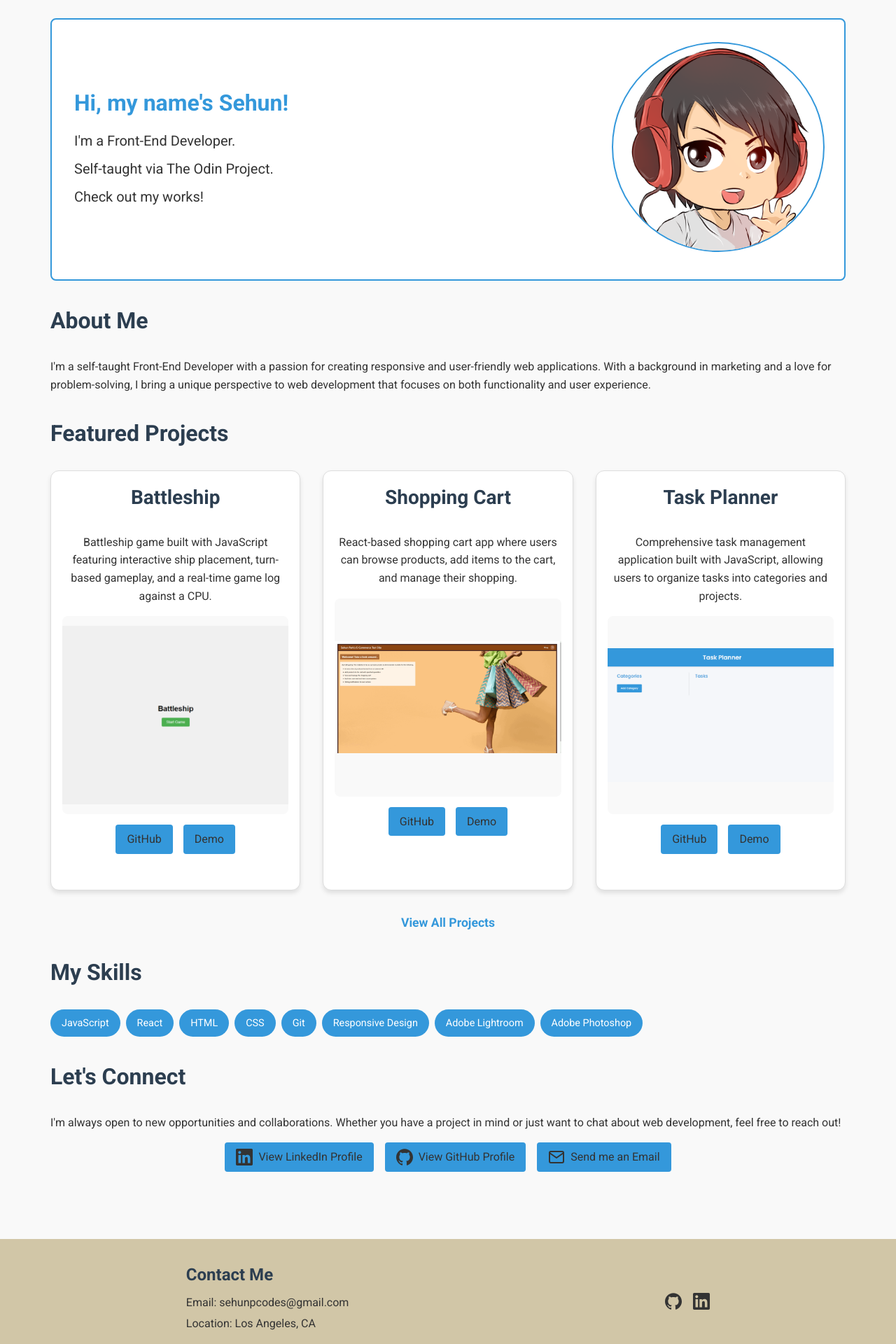
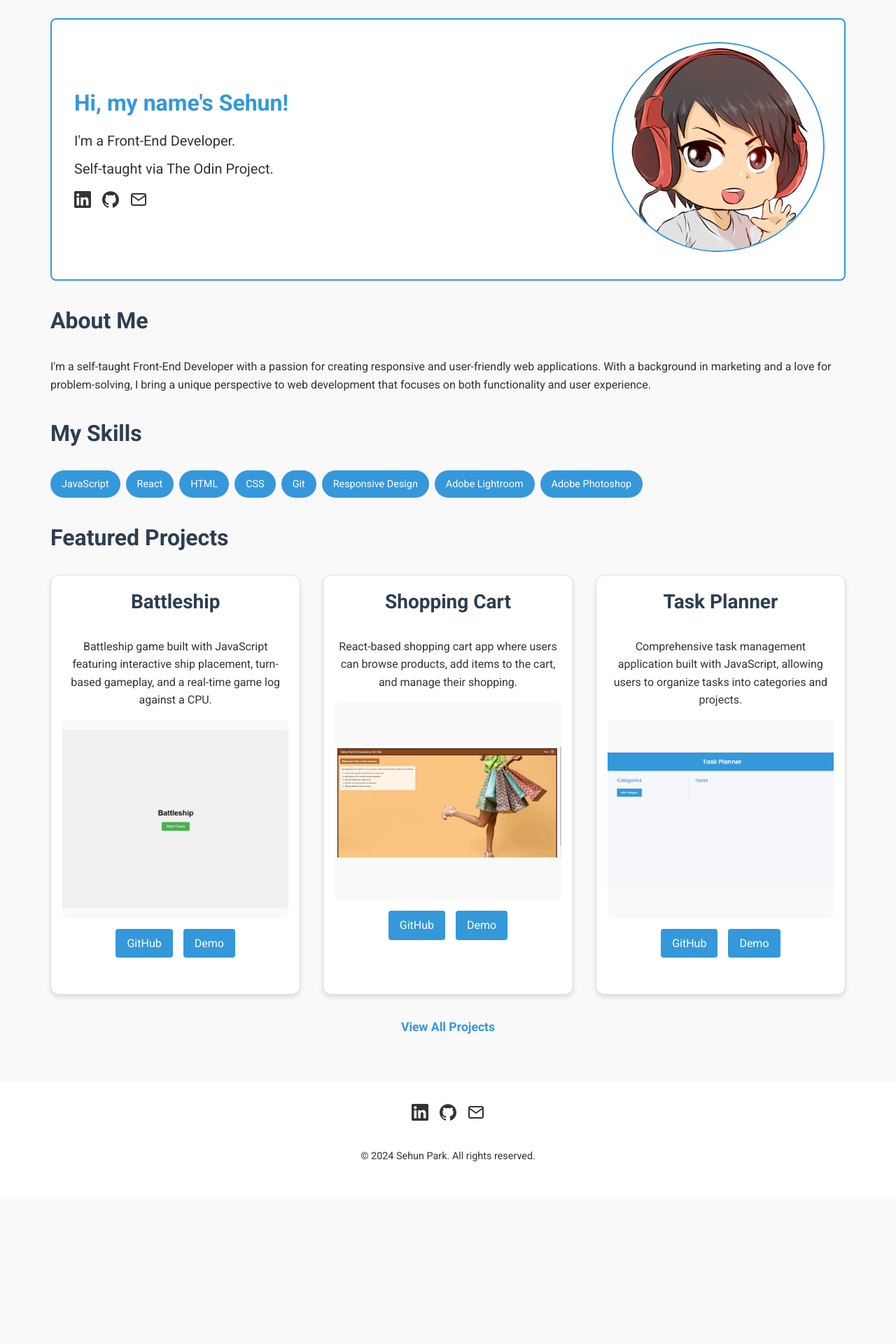
Before and after one commit to sehundpark/personal-portfolio, a React (Vite) app: page / in a window 1280 px wide. Shown: the part 80-2000 px from the top of the page at 70% size. After the commit the page ends 1790 px from the top, so only its background shows below. Built offline with nearby package versions, Linux system fonts and the light colour scheme.

Commit message:
Some better design changes.

```diff
--- a/src/components/AnimatedIntro.jsx
+++ b/src/components/AnimatedIntro.jsx
@@ -1,4 +1,4 @@
-import { useEffect, useRef } from "react";
+import { useEffect, useRef, useState } from "react";
 import styled from "styled-components";
 import Typed from "typed.js";
 
@@ -6,7 +6,7 @@ export const AnimatedIntro = () => {
   const el1 = useRef(null);
   const el2 = useRef(null);
   const el3 = useRef(null);
-  const el4 = useRef(null);
+  const [showIcons, setShowIcons] = useState(false);
 
   useEffect(() => {
     const options = {
@@ -22,7 +22,7 @@ export const AnimatedIntro = () => {
     };
 
     const startNextTyped = (nextTyped) => {
-      setTimeout(() => nextTyped.start(), 500); // 500ms delay between animations
+      setTimeout(() => nextTyped.start(), 500);
     };
 
     const typed1 = new Typed(el1.current, {
@@ -48,15 +48,7 @@ export const AnimatedIntro = () => {
       strings: ["Self-taught via The Odin Project."],
       onComplete: (self) => {
         removeCursor(self);
-        startNextTyped(typed4);
-      },
-    });
-
-    const typed4 = new Typed(el4.current, {
-      ...options,
-      strings: ["Check out my works!"],
-      onComplete: (self) => {
-        removeCursor(self);
+        setShowIcons(true);
       },
     });
 
@@ -64,7 +56,6 @@ export const AnimatedIntro = () => {
       typed1.destroy();
       typed2.destroy();
       typed3.destroy();
-      typed4.destroy();
     };
   }, []);
 
@@ -73,7 +64,27 @@ export const AnimatedIntro = () => {
       <MainIntroText ref={el1} />
       <SubIntroText ref={el2} />
       <SubIntroText ref={el3} />
-      <SubIntroText ref={el4} />
+      {showIcons && (
+        <SocialIcons>
+          <SocialLink
+            href="https://www.linkedin.com/in/sehun-park-5b280b164"
+            target="_blank"
+            rel="noopener noreferrer"
+          >
+            <LinkedInIcon />
+          </SocialLink>
+          <SocialLink
+            href="https://github.com/sehundpark"
+            target="_blank"
+            rel="noopener noreferrer"
+          >
+            <GitHubIcon />
+          </SocialLink>
+          <SocialLink href="mailto:sehunpcodes@gmail.com">
+            <EmailIcon />
+          </SocialLink>
+        </SocialIcons>
+      )}
     </IntroContainer>
   );
 };
@@ -100,4 +111,70 @@ const SubIntroText = styled.div`
   color: var(--text-color);
   min-height: 1.75rem;
   margin-bottom: 0.5rem;
+
+  .social-icons {
+    display: flex;
+    gap: 1rem;
+    margin-top: 0.5rem;
+  }
+
+  a {
+    color: var(--text-color);
+    transition: color 0.3s ease;
+
+    &:hover {
+      color: var(--primary-color);
+    }
+
+    svg {
+      width: 24px;
+      height: 24px;
+    }
+  }
 `;
+
+const LinkedInIcon = () => (
+  <svg viewBox="0 0 24 24" fill="currentColor">
+    <path d="M20.447 20.452h-3.554v-5.569c0-1.328-.027-3.037-1.852-3.037-1.853 0-2.136 1.445-2.136 2.939v5.667H9.351V9h3.414v1.561h.046c.477-.9 1.637-1.85 3.37-1.85 3.601 0 4.267 2.37 4.267 5.455v6.286zM5.337 7.433c-1.144 0-2.063-.926-2.063-2.065 0-1.138.92-2.063 2.063-2.063 1.14 0 2.064.925 2.064 2.063 0 1.139-.925 2.065-2.064 2.065zm1.782 13.019H3.555V9h3.564v11.452zM22.225 0H1.771C.792 0 0 .774 0 1.729v20.542C0 23.227.792 24 1.771 24h20.451C23.2 24 24 23.227 24 22.271V1.729C24 .774 23.2 0 22.222 0h.003z" />
+  </svg>
+);
+
+const GitHubIcon = () => (
+  <svg viewBox="0 0 24 24" fill="currentColor">
+    <path d="M12 .297c-6.63 0-12 5.373-12 12 0 5.303 3.438 9.8 8.205 11.385.6.113.82-.258.82-.577 0-.285-.01-1.04-.015-2.04-3.338.724-4.042-1.61-4.042-1.61C4.422 18.07 3.633 17.7 3.633 17.7c-1.087-.744.084-.729.084-.729 1.205.084 1.838 1.236 1.838 1.236 1.07 1.835 2.809 1.305 3.495.998.108-.776.417-1.305.76-1.605-2.665-.3-5.466-1.332-5.466-5.93 0-1.31.465-2.38 1.235-3.22-.135-.303-.54-1.523.105-3.176 0 0 1.005-.322 3.3 1.23.96-.267 1.98-.399 3-.405 1.02.006 2.04.138 3 .405 2.28-1.552 3.285-1.23 3.285-1.23.645 1.653.24 2.873.12 3.176.765.84 1.23 1.91 1.23 3.22 0 4.61-2.805 5.625-5.475 5.92.42.36.81 1.096.81 2.22 0 1.606-.015 2.896-.015 3.286 0 .315.21.69.825.57C20.565 22.092 24 17.592 24 12.297c0-6.627-5.373-12-12-12" />
+  </svg>
+);
+
+const EmailIcon = () => (
+  <svg
+    viewBox="0 0 24 24"
+    fill="none"
+    stroke="currentColor"
+    strokeWidth="2"
+    strokeLinecap="round"
+    strokeLinejoin="round"
+  >
+    <path d="M4 4h16c1.1 0 2 .9 2 2v12c0 1.1-.9 2-2 2H4c-1.1 0-2-.9-2-2V6c0-1.1.9-2 2-2z" />
+    <polyline points="22,6 12,13 2,6" />
+  </svg>
+);
+
+const SocialIcons = styled.div`
+  display: flex;
+  gap: 1rem;
+  margin-top: 0.5rem;
+`;
+
+const SocialLink = styled.a`
+  color: var(--text-color);
+  transition: color 0.3s ease;
+
+  &:hover {
+    color: var(--primary-color);
+  }
+
+  svg {
+    width: 24px;
+    height: 24px;
+  }
+`;
--- a/src/components/Footer.jsx
+++ b/src/components/Footer.jsx
@@ -4,12 +4,15 @@ export const Footer = () => {
   return (
     <StyledFooter>
       <FooterContent>
-        <ContactInfo>
-          <h4>Contact Me</h4>
-          <p>Email: sehunpcodes@gmail.com</p>
-          <p>Location: Los Angeles, CA</p>
-        </ContactInfo>
         <SocialLinks>
+          <SocialLink
+            href="https://www.linkedin.com/in/sehun-park-5b280b164"
+            target="_blank"
+            rel="noopener noreferrer"
+            aria-label="LinkedIn"
+          >
+            <LinkedInIcon />
+          </SocialLink>
           <SocialLink
             href="https://github.com/sehundpark"
             target="_blank"
@@ -18,13 +21,8 @@ export const Footer = () => {
           >
             <GitHubIcon />
           </SocialLink>
-          <SocialLink
-            href="https://www.linkedin.com/in/sehun-park-5b280b164"
-            target="_blank"
-            rel="noopener noreferrer"
-            aria-label="LinkedIn"
-          >
-            <LinkedInIcon />
+          <SocialLink href="mailto:sehunpcodes@gmail.com">
+            <EmailIcon />
           </SocialLink>
         </SocialLinks>
       </FooterContent>
@@ -39,7 +37,6 @@ const StyledFooter = styled.footer`
   background-color: var(--footer-bg);
   color: var(--footer-text);
   padding: 2rem 0;
-  margin-top: 2rem;
 `;
 
 const SocialLink = styled.a`
@@ -59,25 +56,14 @@ const SocialLink = styled.a`
 
 const FooterContent = styled.div`
   display: flex;
-  justify-content: space-around;
+  flex-direction: column;
+  justify-content: center;
   align-items: center;
   flex-wrap: wrap;
   max-width: 1200px;
   margin: 0 auto;
   padding: 0 1rem;
   color: var(--footer-text);
-`;
-
-const ContactInfo = styled.div`
-  margin-bottom: 1rem;
-
-  h4 {
-    margin-bottom: 0.5rem;
-  }
-
-  p {
-    margin: 0.25rem 0;
-  }
 `;
 
 const SocialLinks = styled.div`
@@ -108,3 +94,17 @@ const LinkedInIcon = () => (
     <path d="M20.447 20.452h-3.554v-5.569c0-1.328-.027-3.037-1.852-3.037-1.853 0-2.136 1.445-2.136 2.939v5.667H9.351V9h3.414v1.561h.046c.477-.9 1.637-1.85 3.37-1.85 3.601 0 4.267 2.37 4.267 5.455v6.286zM5.337 7.433c-1.144 0-2.063-.926-2.063-2.065 0-1.138.92-2.063 2.063-2.063 1.14 0 2.064.925 2.064 2.063 0 1.139-.925 2.065-2.064 2.065zm1.782 13.019H3.555V9h3.564v11.452zM22.225 0H1.771C.792 0 0 .774 0 1.729v20.542C0 23.227.792 24 1.771 24h20.451C23.2 24 24 23.227 24 22.271V1.729C24 .774 23.2 0 22.222 0h.003z" />
   </svg>
 );
+
+const EmailIcon = () => (
+  <svg
+    viewBox="0 0 24 24"
+    fill="none"
+    stroke="currentColor"
+    strokeWidth="2"
+    strokeLinecap="round"
+    strokeLinejoin="round"
+  >
+    <path d="M4 4h16c1.1 0 2 .9 2 2v12c0 1.1-.9 2-2 2H4c-1.1 0-2-.9-2-2V6c0-1.1.9-2 2-2z" />
+    <polyline points="22,6 12,13 2,6" />
+  </svg>
+);
--- a/src/components/ProjectCard.jsx
+++ b/src/components/ProjectCard.jsx
@@ -85,7 +85,7 @@ const ImageWrapper = styled.div`
 
 const StyledButton = styled.button`
   background-color: var(--primary-color);
-  color: var(--text-color);
+  color: #ffffff;
   border: none;
   border-radius: 4px;
   padding: 8px 16px;
@@ -95,6 +95,7 @@ const StyledButton = styled.button`
 
   &:hover {
     background-color: var(--secondary-color);
+    color: #ffffff;
   }
 `;
 
--- a/src/index.css
+++ b/src/index.css
@@ -13,7 +13,7 @@
   --shadow-color: rgba(0, 0, 0, 0.1);
   --skill-bg: #3498db;
   --skill-text: #ffffff;
-  --footer-bg: #d1c6a7;
+  --footer-bg: #ffffff;
   --footer-text: #333333;
   --footer-link-color: #2980b9;
 
@@ -43,6 +43,8 @@
   --shadow-color: rgba(255, 255, 255, 0.1);
   --skill-bg: #3498db;
   --skill-text: #ffffff;
+  --button-bg: #3498db;
+  --button-text: #ffffff;
   --footer-bg: #2c3e50;
   --footer-text: #ffffff;
   --footer-link-color: #5dade2;
--- a/src/pages/Home.jsx
+++ b/src/pages/Home.jsx
@@ -45,40 +45,9 @@ export const Home = () => {
         </p>
       </StyledSection>
 
-      <ProjectShowcase limit={3} useHomepageStyle={true} />
-
       <SkillsSection skills={skills} />
 
-      <StyledSection>
-        <h2>Let's Connect</h2>
-        <p>
-          I'm always open to new opportunities and collaborations. Whether you
-          have a project in mind or just want to chat about web development,
-          feel free to reach out!
-        </p>
-        <ConnectButtonsContainer>
-          <ConnectButton
-            href="https://www.linkedin.com/in/sehun-park-5b280b164"
-            target="_blank"
-            rel="noopener noreferrer"
-          >
-            <LinkedInIcon />
-            View LinkedIn Profile
-          </ConnectButton>
-          <ConnectButton
-            href="https://github.com/sehundpark"
-            target="_blank"
-            rel="noopener noreferrer"
-          >
-            <GitHubIcon />
-            View GitHub Profile
-          </ConnectButton>
-          <ConnectButton href="mailto:sehunpcodes@gmail.com">
-            <EmailIcon />
-            Send me an Email
-          </ConnectButton>
-        </ConnectButtonsContainer>
-      </StyledSection>
+      <ProjectShowcase limit={3} useHomepageStyle={true} />
     </StyledHomeContainer>
   );
 };
@@ -156,61 +125,3 @@ const StyledSection = styled.section`
 //     background-color: var(--secondary-color);
 //   }
 // `;
-
-const ConnectButtonsContainer = styled.div`
-  display: flex;
-  flex-wrap: wrap;
-  gap: 1rem;
-  justify-content: center;
-  margin-top: 1rem;
-`;
-
-const ConnectButton = styled.a`
-  display: inline-flex;
-  align-items: center;
-  padding: 0.5rem 1rem;
-  background-color: var(--primary-color);
-  color: var(--text-color);
-  text-decoration: none;
-  border-radius: 4px;
-  border: none;
-  cursor: pointer;
-  font-size: 1rem;
-  transition: background-color 0.3s ease;
-
-  &:hover {
-    background-color: var(--secondary-color);
-  }
-
-  svg {
-    width: 24px;
-    height: 24px;
-    margin-right: 0.5rem;
-  }
-`;
-
-const LinkedInIcon = () => (
-  <svg viewBox="0 0 24 24" fill="currentColor">
-    <path d="M20.447 20.452h-3.554v-5.569c0-1.328-.027-3.037-1.852-3.037-1.853 0-2.136 1.445-2.136 2.939v5.667H9.351V9h3.414v1.561h.046c.477-.9 1.637-1.85 3.37-1.85 3.601 0 4.267 2.37 4.267 5.455v6.286zM5.337 7.433c-1.144 0-2.063-.926-2.063-2.065 0-1.138.92-2.063 2.063-2.063 1.14 0 2.064.925 2.064 2.063 0 1.139-.925 2.065-2.064 2.065zm1.782 13.019H3.555V9h3.564v11.452zM22.225 0H1.771C.792 0 0 .774 0 1.729v20.542C0 23.227.792 24 1.771 24h20.451C23.2 24 24 23.227 24 22.271V1.729C24 .774 23.2 0 22.222 0h.003z" />
-  </svg>
-);
-
-const GitHubIcon = () => (
-  <svg viewBox="0 0 24 24" fill="currentColor">
-    <path d="M12 .297c-6.63 0-12 5.373-12 12 0 5.303 3.438 9.8 8.205 11.385.6.113.82-.258.82-.577 0-.285-.01-1.04-.015-2.04-3.338.724-4.042-1.61-4.042-1.61C4.422 18.07 3.633 17.7 3.633 17.7c-1.087-.744.084-.729.084-.729 1.205.084 1.838 1.236 1.838 1.236 1.07 1.835 2.809 1.305 3.495.998.108-.776.417-1.305.76-1.605-2.665-.3-5.466-1.332-5.466-5.93 0-1.31.465-2.38 1.235-3.22-.135-.303-.54-1.523.105-3.176 0 0 1.005-.322 3.3 1.23.96-.267 1.98-.399 3-.405 1.02.006 2.04.138 3 .405 2.28-1.552 3.285-1.23 3.285-1.23.645 1.653.24 2.873.12 3.176.765.84 1.23 1.91 1.23 3.22 0 4.61-2.805 5.625-5.475 5.92.42.36.81 1.096.81 2.22 0 1.606-.015 2.896-.015 3.286 0 .315.21.69.825.57C20.565 22.092 24 17.592 24 12.297c0-6.627-5.373-12-12-12" />
-  </svg>
-);
-
-const EmailIcon = () => (
-  <svg
-    viewBox="0 0 24 24"
-    fill="none"
-    stroke="currentColor"
-    strokeWidth="2"
-    strokeLinecap="round"
-    strokeLinejoin="round"
-  >
-    <path d="M4 4h16c1.1 0 2 .9 2 2v12c0 1.1-.9 2-2 2H4c-1.1 0-2-.9-2-2V6c0-1.1.9-2 2-2z" />
-    <polyline points="22,6 12,13 2,6" />
-  </svg>
-);
--- a/src/pages/subpages/Education/Resume.jsx
+++ b/src/pages/subpages/Education/Resume.jsx
@@ -333,7 +333,7 @@ const ProjectItem = styled.div`
   text-align: center;
 
   h3 {
-    color: #2c3e50;
+    var(--secondary-color);
     margin-bottom: 0.5rem;
   }
 
@@ -383,7 +383,7 @@ const EducationItem = styled.div`
   margin-bottom: 1rem;
 
   h3 {
-    color: #2c3e50;
+    color: var(--secondary-color);
     margin-bottom: 0.5rem;
   }
 `;
@@ -392,7 +392,7 @@ const CourseCategory = styled.div`
   margin-bottom: 1.5rem;
 
   h3 {
-    color: #2c3e50;
+    color: var(--secondary-color);
     margin-bottom: 0.5rem;
   }
 `;
```
